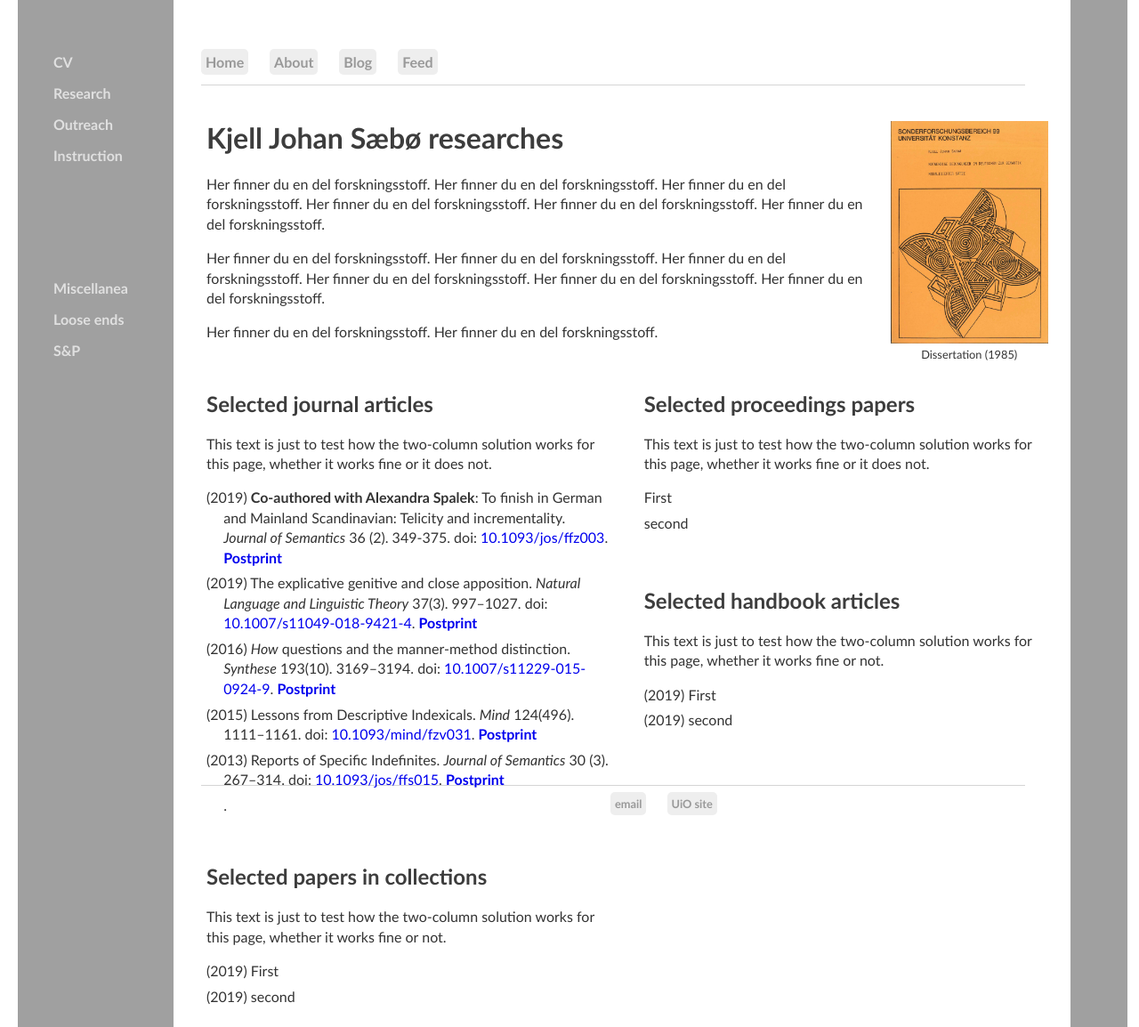
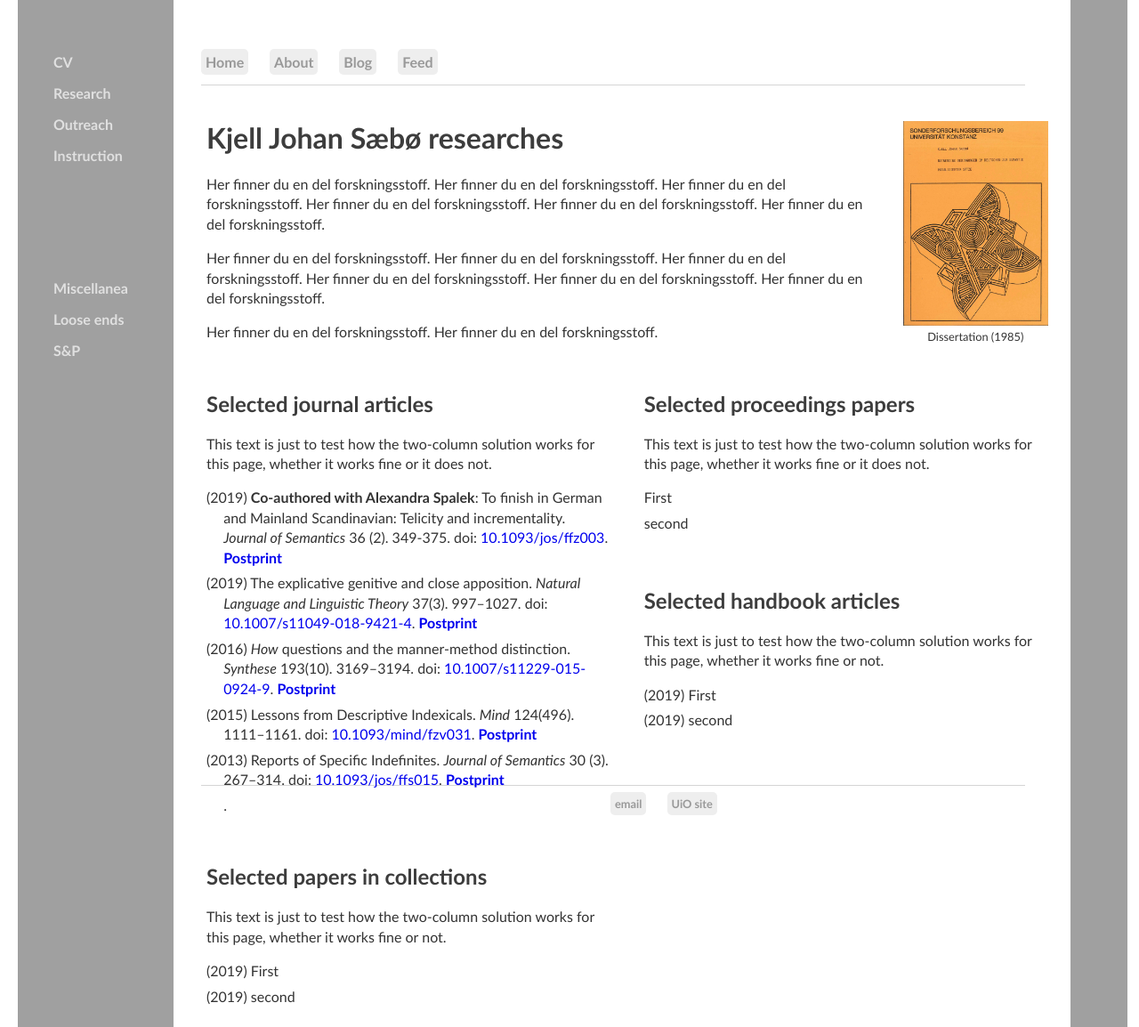
Before and after one commit to kjelljs/kjelljs.github.io, a Jekyll site: the page built from research/index.html, in a window 1280 px wide and 1154 px high. Shown: the whole window at 89% size. Built offline with Jekyll 4.4.1, drawn with Linux system fonts in a browser that asks for light colours.

Commit message:
Update index.html

```diff
--- a/research/index.html
+++ b/research/index.html
@@ -18,7 +18,7 @@ figcaption {
     font-size: .8em;
 }
 </style>
-<div style="float:right;">&nbsp; &nbsp; &nbsp; &nbsp; &nbsp; &nbsp;<figure><img style="height:250px;" src="/pics/SFB99.jpg"><figcaption>Dissertation (1985)</figcaption></figure></div>
+<div style="float:right;">&nbsp; &nbsp; &nbsp; &nbsp; &nbsp; &nbsp;<figure><img style="height:230px;" src="/pics/SFB99.jpg"><figcaption>Dissertation (1985)</figcaption></figure></div>
 <div class="blurb">
 	<h1>Kjell Johan Sæbø researches</h1>
 	<p>Her finner du en del forskningsstoff. Her finner du en del forskningsstoff. Her finner du en del forskningsstoff. Her finner du en del forskningsstoff. Her finner du en del forskningsstoff. Her finner du en del forskningsstoff.</p> <p>Her finner du en del forskningsstoff. Her finner du en del forskningsstoff. Her finner du en del forskningsstoff. Her finner du en del forskningsstoff. Her finner du en del forskningsstoff. Her finner du en del forskningsstoff.</p> <p>Her finner du en del forskningsstoff. Her finner du en del forskningsstoff.</p>
```
